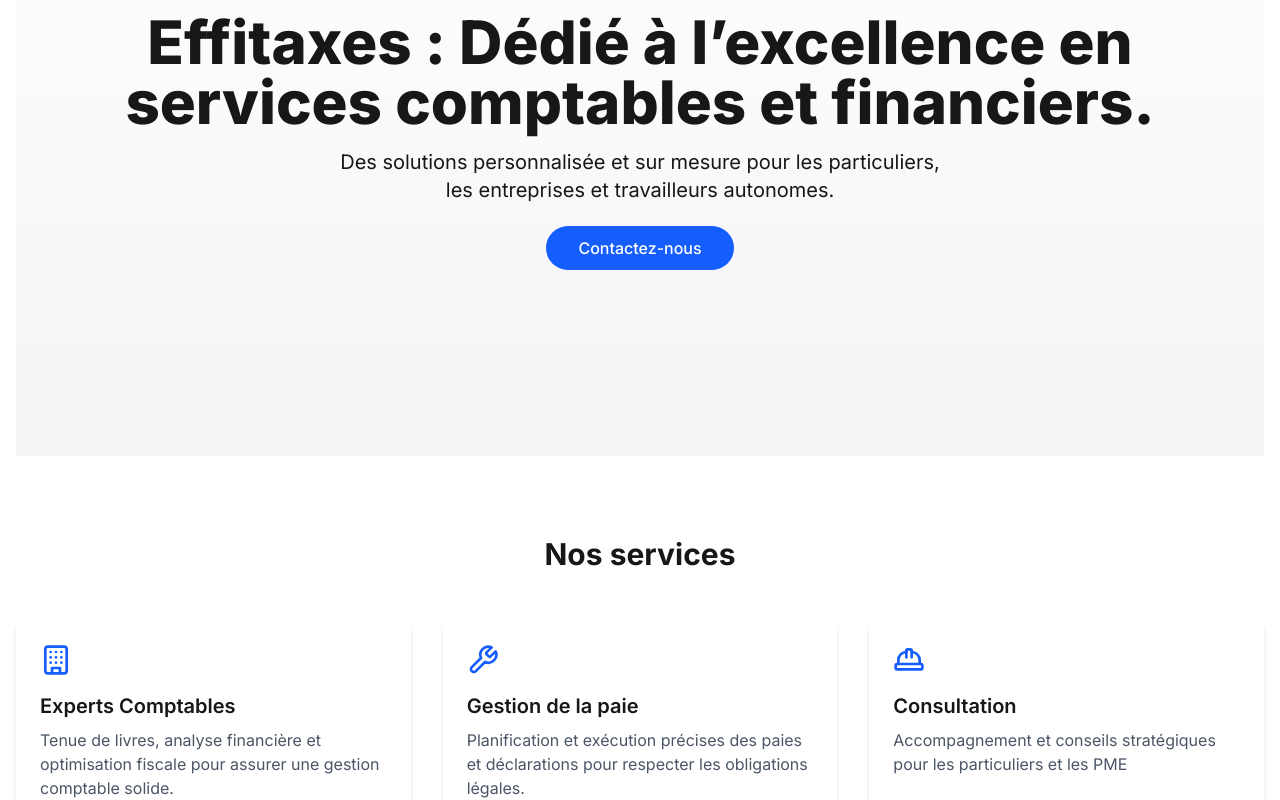
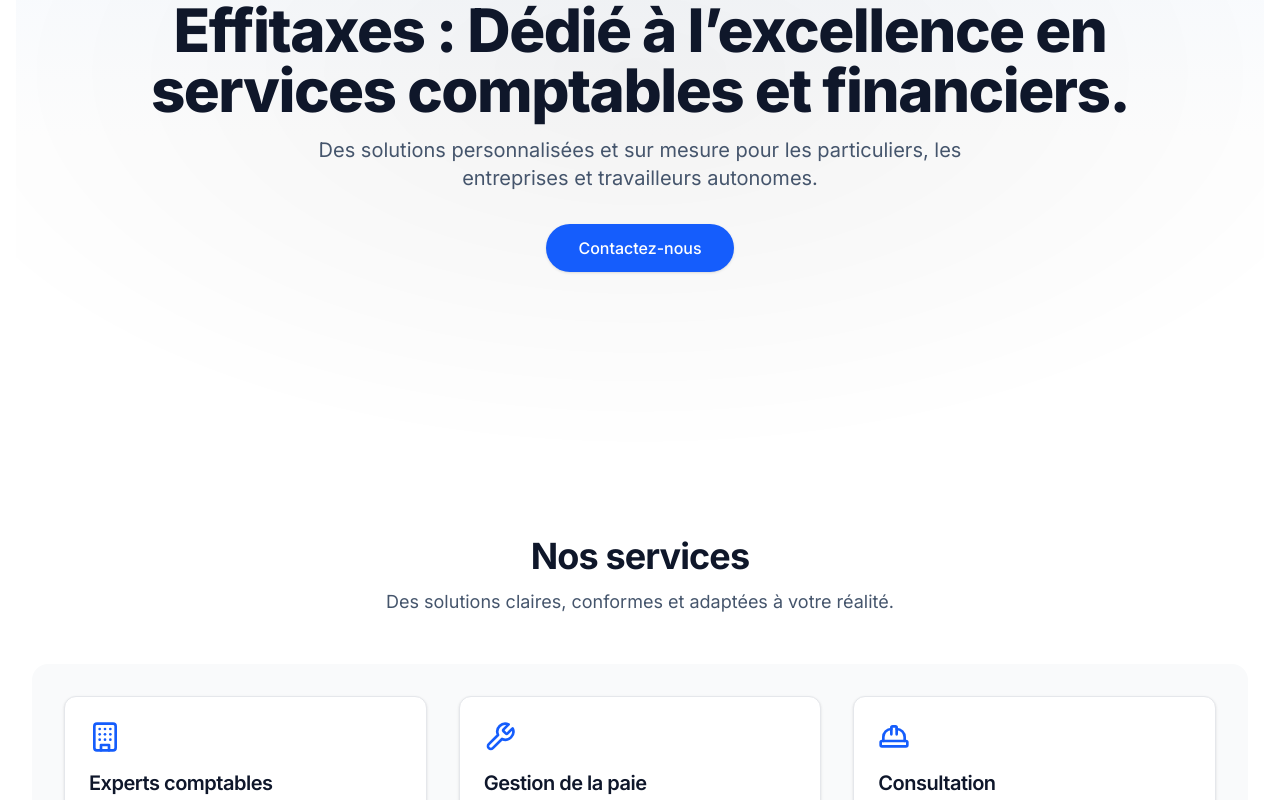
Before and after one commit to Datav1nci/Effitaxes, a Next.js app in the folder effitaxes/: page / in a window 1280 px wide. Shown: the part 240-1040 px from the top of the page. Built offline with nearby package versions, Linux system fonts and the light colour scheme.

Commit message:
fixed light mode toggle

```diff
--- a/effitaxes/src/components/Hero.tsx
+++ b/effitaxes/src/components/Hero.tsx
@@ -7,14 +7,43 @@
   return (
     <section
       id="accueil"
-      className="flex min-h-[80vh] flex-col items-center justify-center text-center bg-gradient-to-b from-white to-gray-100 dark:from-gray-950 dark:to-gray-900"
+      className="
+        relative flex min-h-[80vh] flex-col items-center justify-center
+        text-center bg-background text-foreground
+        overflow-hidden
+      "
     >
+      {/* Subtle background glow / gradient (theme-aware) */}
+      <div
+        aria-hidden="true"
+        className="
+          pointer-events-none absolute inset-0
+          bg-gradient-to-b from-blue-50/70 via-background to-background
+          dark:from-blue-500/10 dark:via-background dark:to-background
+        "
+      />
+
+      {/* Optional: soft vignette */}
+      <div
+        aria-hidden="true"
+        className="
+          pointer-events-none absolute inset-0
+          [mask-image:radial-gradient(60%_60%_at_50%_40%,black,transparent)]
+          bg-black/5 dark:bg-black/25
+        "
+      />
+
+      <div className="relative z-10 mx-auto w-full max-w-5xl px-4">
         <motion.h1
           initial={{ opacity: 0, y: 30 }}
           whileInView={{ opacity: 1, y: 0 }}
           transition={{ duration: 0.7 }}
           viewport={{ once: true }}
-        className="mb-4 px-4 text-4xl font-extrabold sm:text-5xl md:text-6xl"
+          className="
+            mb-4 text-balance
+            text-4xl font-extrabold tracking-tight
+            sm:text-5xl md:text-6xl
+          "
         >
           Effitaxes : Dédié à l’excellence en services comptables et financiers.
         </motion.h1>
@@ -24,9 +53,14 @@
           whileInView={{ opacity: 1, y: 0 }}
           transition={{ delay: 0.15, duration: 0.7 }}
           viewport={{ once: true }}
-        className="mb-8 max-w-2xl px-6 text-lg md:text-xl"
+          className="
+            mx-auto mb-8 max-w-2xl
+            text-pretty text-lg md:text-xl
+            text-slate-600 dark:text-gray-300
+          "
         >
-        Des solutions personnalisée et sur mesure pour les particuliers, les entreprises et travailleurs autonomes.
+          Des solutions personnalisées et sur mesure pour les particuliers, les
+          entreprises et travailleurs autonomes.
         </motion.p>
 
         <motion.div
@@ -34,14 +68,24 @@
           whileInView={{ opacity: 1, y: 0 }}
           transition={{ delay: 0.3, duration: 0.6 }}
           viewport={{ once: true }}
+          className="flex items-center justify-center"
         >
           <Link
             href="#contact"
-          className="rounded-full bg-blue-600 px-8 py-3 text-white font-medium hover:bg-blue-700 transition"
+            className="
+              inline-flex items-center justify-center
+              rounded-full px-8 py-3 font-medium
+              bg-blue-600 text-white shadow-sm
+              hover:bg-blue-700 transition
+              focus-visible:outline-none focus-visible:ring-2
+              focus-visible:ring-blue-500 focus-visible:ring-offset-2
+              dark:focus-visible:ring-offset-gray-950
+            "
           >
             Contactez-nous
           </Link>
         </motion.div>
+      </div>
     </section>
   );
 }
--- a/effitaxes/src/components/ServiceCard.tsx
+++ b/effitaxes/src/components/ServiceCard.tsx
@@ -10,10 +10,26 @@
   description: string;
 }) {
   return (
-    <div className="rounded-lg bg-white shadow-md p-6 hover:shadow-lg transition dark:bg-gray-900">
-      <div className="mb-4 text-blue-600">{icon}</div>
-      <h3 className="mb-2 text-xl font-semibold">{title}</h3>
-      <p className="text-gray-600 dark:text-gray-400">{description}</p>
+    <div
+      className="
+        rounded-xl p-6 transition
+        bg-white text-slate-900
+        shadow-sm hover:shadow-md
+        dark:bg-gray-900 dark:text-gray-100
+        border border-gray-200 dark:border-gray-800
+      "
+    >
+      <div className="mb-4 text-blue-600 dark:text-blue-500">
+        {icon}
+      </div>
+
+      <h3 className="mb-2 text-xl font-semibold tracking-tight">
+        {title}
+      </h3>
+
+      <p className="text-slate-600 dark:text-gray-300">
+        {description}
+      </p>
     </div>
   );
 }
--- a/effitaxes/src/components/ServicesSection.tsx
+++ b/effitaxes/src/components/ServicesSection.tsx
@@ -3,7 +3,7 @@
 
 const data = [
   {
-    title: "Experts Comptables",
+    title: "Experts comptables",
     icon: <Building size={32} />,
     description:
       "Tenue de livres, analyse financière et optimisation fiscale pour assurer une gestion comptable solide.",
@@ -18,19 +18,34 @@
     title: "Consultation",
     icon: <HardHat size={32} />,
     description:
-      "Accompagnement et conseils stratégiques pour les particuliers et les PME",
+      "Accompagnement et conseils stratégiques pour les particuliers et les PME.",
   },
 ];
 
 export default function ServicesSection() {
   return (
-    <section id="services" className="py-20">
-      <h2 className="mb-12 text-center text-3xl font-bold">Nos services</h2>
+    <section
+      id="services"
+      className="bg-background text-foreground py-20"
+    >
+      <div className="mx-auto max-w-7xl px-4">
+        <div className="mb-12 text-center">
+          <h2 className="text-3xl font-bold tracking-tight sm:text-4xl">
+            Nos services
+          </h2>
+          <p className="mt-3 text-base sm:text-lg text-slate-600 dark:text-gray-300">
+            Des solutions claires, conformes et adaptées à votre réalité.
+          </p>
+        </div>
 
-      <div className="grid gap-8 sm:grid-cols-2 lg:grid-cols-3">
-        {data.map((card) => (
-          <ServiceCard key={card.title} {...card} />
-        ))}
+        {/* Soft surface behind the cards for consistent contrast */}
+        <div className="rounded-2xl bg-gray-50 p-6 sm:p-8 dark:bg-gray-950/40">
+          <div className="grid gap-8 sm:grid-cols-2 lg:grid-cols-3">
+            {data.map((card) => (
+              <ServiceCard key={card.title} {...card} />
+            ))}
+          </div>
+        </div>
       </div>
     </section>
   );
--- a/effitaxes/src/styles/globals.css
+++ b/effitaxes/src/styles/globals.css
@@ -10,54 +10,54 @@
 */
 
 @font-face {
-  font-family: 'Promethean';
-  src: url('/fonts/Promethean-Regular.ttf') format('truetype');
+  font-family: "Promethean";
+  src: url("/fonts/Promethean-Regular.ttf") format("truetype");
   font-weight: normal;
   font-style: normal;
 }
 
-
-/* 1.  Tout Tailwind en un seul import  */
+/* 1) Tailwind v4 import (single entry) */
 @import "tailwindcss";
 
 /* ------------------------------------------------------------------
-   2.  Variables racine (mode clair par défaut)
+   2) CSS variables (LIGHT by default)
+   - These variables are the single source of truth.
 ------------------------------------------------------------------ */
 :root {
   --background: #ffffff;
-  --foreground: #171717;
+  --foreground: #0f172a; /* slate-900 */
 }
 
 /* ------------------------------------------------------------------
-   3.  Mapping vers le thème Tailwind (directive @theme inline)
-       Permet d’utiliser `bg-background` ou `text-foreground` côté JSX
+   3) DARK mode variables
+   - next-themes adds `class="dark"` on <html>
+   - So we bind dark colors to `.dark` (NOT prefers-color-scheme)
+------------------------------------------------------------------ */
+.dark {
+  --background: #0a0a0a;
+  --foreground: #e5e7eb; /* gray-200 */
+}
+
+/* ------------------------------------------------------------------
+   4) Map variables to Tailwind theme tokens (Tailwind v4)
+   - Enables bg-background / text-foreground in JSX
 ------------------------------------------------------------------ */
 @theme inline {
   --color-background: var(--background);
   --color-foreground: var(--foreground);
 
-  /* fontes déclarées dans layout.tsx (Inter) */
+  /* font declared in layout.tsx (Inter) */
   --font-sans: var(--font-inter);
 }
 
 /* ------------------------------------------------------------------
-   4.  Mode sombre automatique (media query)
+   5) Base styles
 ------------------------------------------------------------------ */
-@media (prefers-color-scheme: dark) {
-  :root {
-  --background: #ffffff;
-  --foreground: #171717;
+html,
+body {
+  height: 100%;
 }
 
-  .dark {
-  --background: #0a0a0a;
-  --foreground: #ededed;
-}
-}
-
-/* ------------------------------------------------------------------
-   5.  Styles de base
------------------------------------------------------------------- */
 body {
   background: var(--background);
   color: var(--foreground);
@@ -65,10 +65,10 @@
 }
 
 /* ------------------------------------------------------------------
-   6.  Détails UI facultatifs (sélection & scrollbar)
+   6) Optional UI details (selection & scrollbar)
 ------------------------------------------------------------------ */
 ::selection {
-  background-color: theme(colors.blue.600);   /* bleu 600 Tailwind */
+  background-color: theme(colors.blue.600);
   color: #fff;
 }
 
```
Lines whose indentation alone changed are shown as unchanged.
